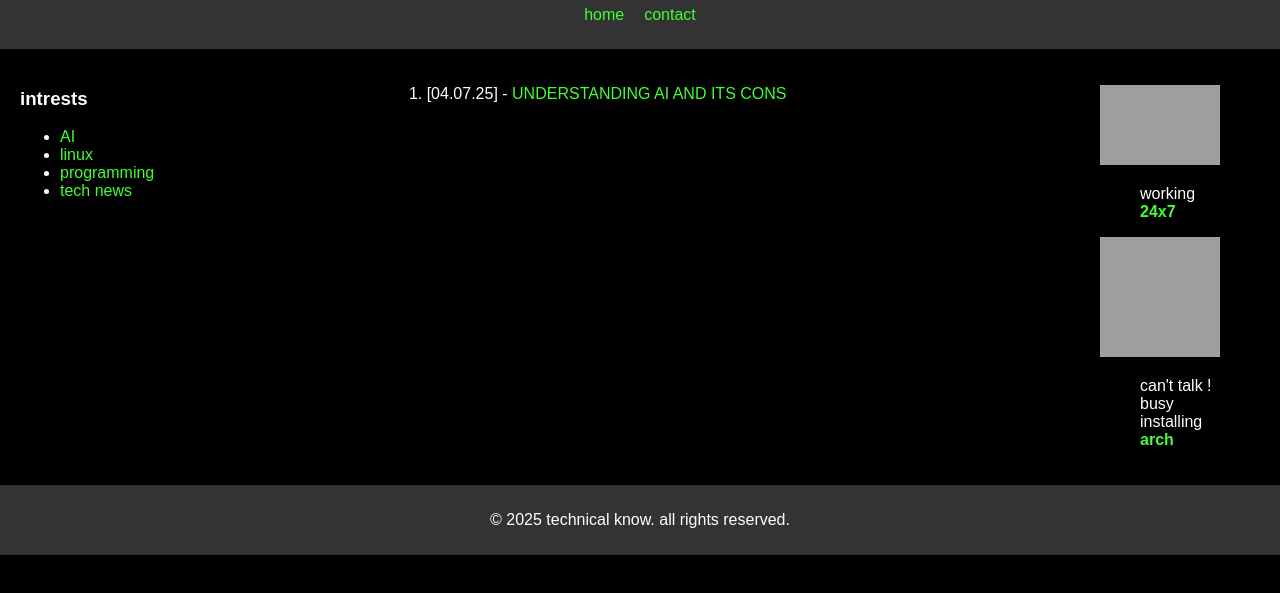
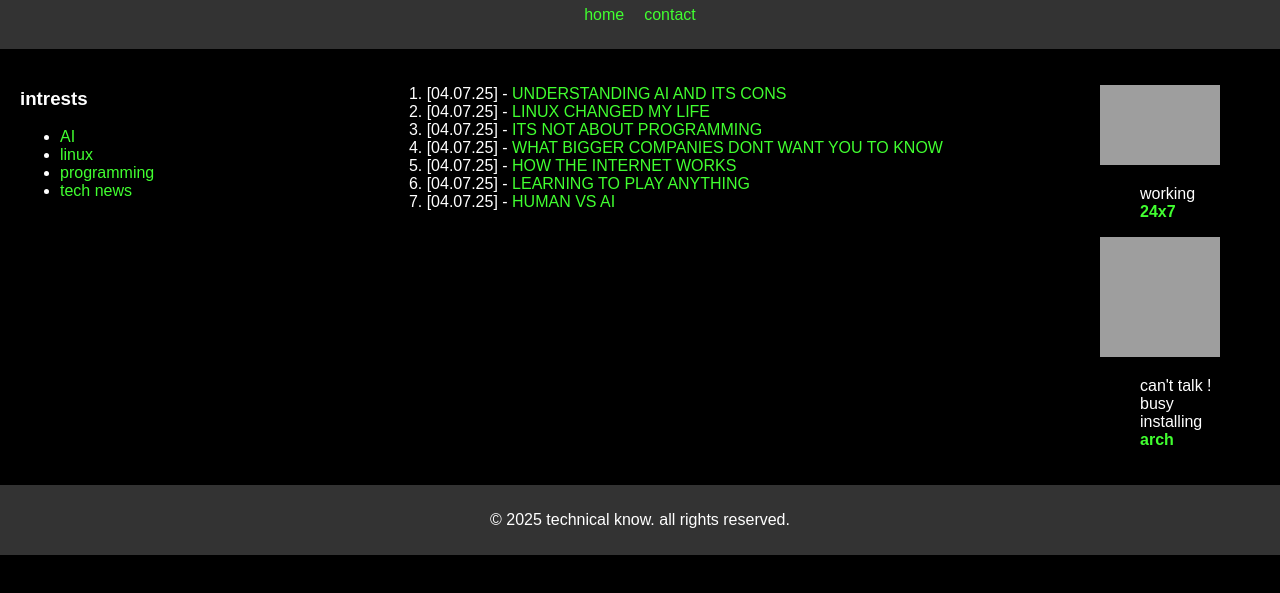
Before and after one commit to yatharthgeek/tk-website, a plain HTML site: page blog/blog.html in a window 1280 px wide. Shown: the part 99-692 px from the top of the page. Drawn offline with nearby package versions, Linux system fonts and the light colour scheme; grey boxes are pictures that could not be loaded.

Commit message:
Update blog.html

```diff
--- a/blog/blog.html
+++ b/blog/blog.html
@@ -38,8 +38,26 @@
         <section class="content">
             <div id="links">
                 <ol>
-                    <li> [04.07.25] -
-                        <a href="#" onclick="loadMarkdown('content/md/04.07.25.md')">UNDERSTANDING AI AND ITS CONS</a>
+                    <li class="gap"> [04.07.25] -
+                        <a href="#" onclick="loadMarkdown('/blog/content/md/04.07.25.md')">UNDERSTANDING AI AND ITS CONS</a>
+                    </li>
+                    <li class="gap"> [04.07.25] -
+                        <a href="#" onclick="loadMarkdown('/blog/content/md/04.07.25.md')">LINUX CHANGED MY LIFE</a>
+                    </li>
+                    <li class="gap"> [04.07.25] -
+                        <a href="#" onclick="loadMarkdown('/blog/content/md/04.07.25.md')">ITS NOT ABOUT PROGRAMMING</a>
+                    </li>
+                    <li class="gap"> [04.07.25] -
+                        <a href="#" onclick="loadMarkdown('/blog/content/md/04.07.25.md')">WHAT BIGGER COMPANIES DONT WANT YOU TO KNOW</a>
+                    </li>
+                    <li class="gap"> [04.07.25] -
+                        <a href="#" onclick="loadMarkdown('/blog/content/md/04.07.25.md')">HOW THE INTERNET WORKS</a>
+                    </li>
+                    <li class="gap"> [04.07.25] -
+                        <a href="#" onclick="loadMarkdown('/blog/content/md/04.07.25.md')">LEARNING TO PLAY ANYTHING</a>
+                    </li>
+                    <li class="gap"> [04.07.25] -
+                        <a href="#" onclick="loadMarkdown('/blog/content/md/04.07.25.md')">HUMAN VS AI</a>
                     </li>
                 </ol>
 
```
